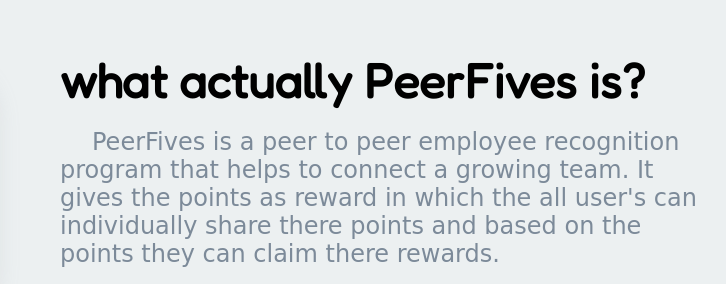
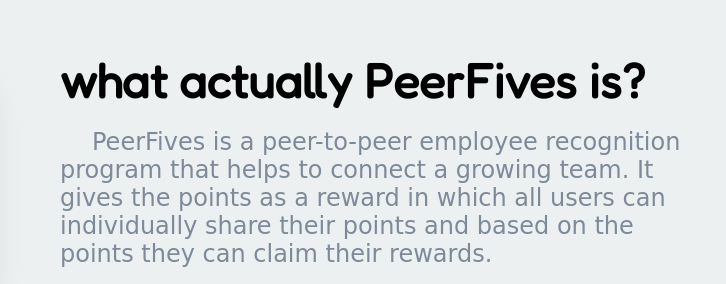
Before and after one commit to Workwithnk/Project1_Solvative, a plain HTML site: page index.html in a window 1280 px wide. Shown: the part 212-496 px from the top of the page, 420-1146 px from the left. Drawn offline with Linux system fonts and the light colour scheme; a web font is replaced by a local one.

Commit message:
first page updated

```diff
--- a/index.html
+++ b/index.html
@@ -45,10 +45,7 @@
             points to each other.
           </p> -->
           <p>
-            PeerFives is a peer to peer employee recognition program that helps
-            to connect a growing team. It gives the points as reward in which
-            the all user's can individually share there points and based on the
-            points they can claim there rewards.
+            PeerFives is a peer-to-peer employee recognition program that helps to connect a growing team. It gives the points as a reward in which all users can individually share their points and based on the points they can claim their rewards.
           </p>
           <a class="navigationBtn" href="#secSec"
             >how it works
```
